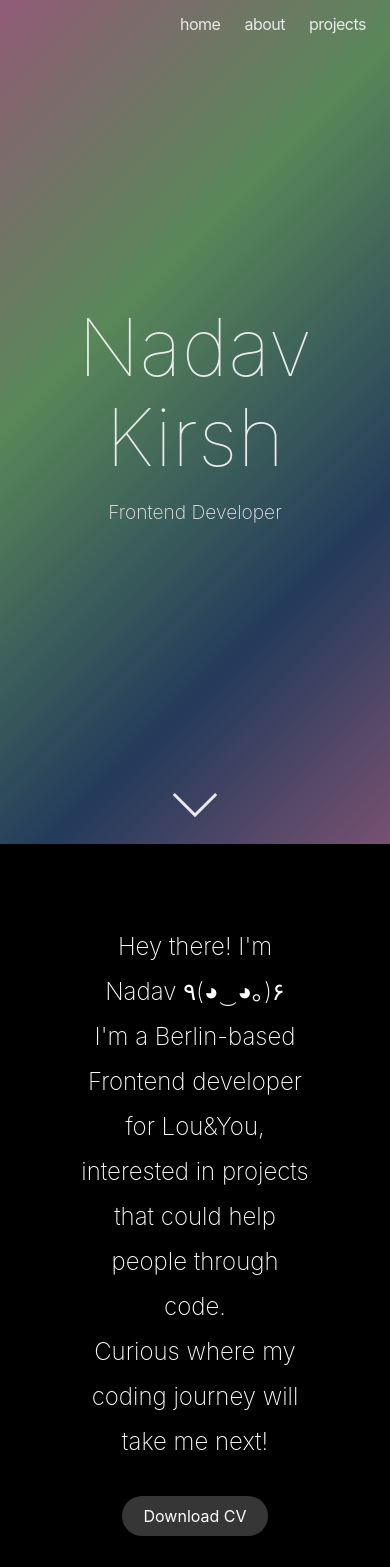
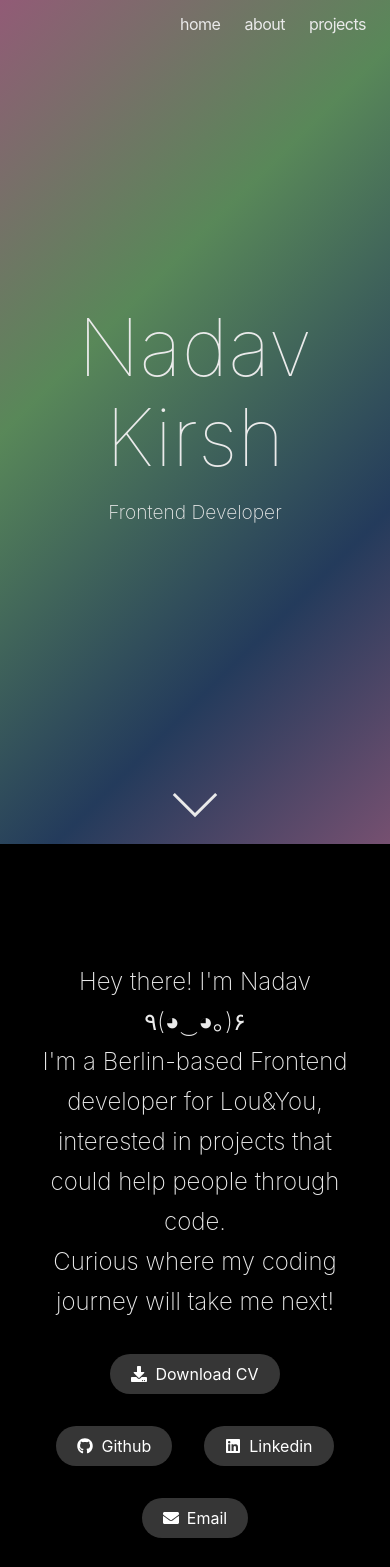
Before and after one commit to gene4/portfolio, a Next.js app: page / in a window 390 px wide. Shown: the top 1567 px of the page. Built offline with nearby package versions, Linux system fonts and the light colour scheme; a web font is replaced by a local one.

Commit message:
style update

```diff
--- a/package.json
+++ b/package.json
@@ -13,6 +13,7 @@
         "next": "12.1.6",
         "react": "18.1.0",
         "react-dom": "18.1.0",
+        "react-icons": "^4.4.0",
         "react-responsive-carousel": "^3.2.23"
     },
     "devDependencies": {
--- a/pages/index.js
+++ b/pages/index.js
@@ -1,14 +1,14 @@
 /* eslint-disable react/no-unescaped-entities */
 import Head from "next/head";
-import { motion, useViewportScroll, useTransform } from "framer-motion";
+import { motion } from "framer-motion";
 import styles from "../styles/Home.module.scss";
 import { useEffect, useState } from "react";
 import Link from "next/link";
 import Projects from "../components/Projects";
+import { FaGithub, FaLinkedin, FaDownload, FaEnvelope } from "react-icons/fa";
 
 export default function Home() {
     const [scrollY, setScrollY] = useState();
-    const { scrollYProgress } = useViewportScroll();
 
     useEffect(() => {
         const handleScroll = () => {
@@ -77,8 +77,8 @@ export default function Home() {
             </section>
             <section className={styles.section_2} id="about">
                 <motion.p
-                    initial={{ opacity: 0, color: "#eaeaea" }}
-                    whileInView={{ opacity: 1, color: "white" }}
+                    initial={{ opacity: 0 }}
+                    whileInView={{ opacity: 1 }}
                     transition={{
                         type: "spring",
                         stiffness: 15,
@@ -94,26 +94,37 @@ export default function Home() {
                     <a
                         target="_blank"
                         download
-                        className="button  my-5 is-dark is-rounded"
+                        className="button mt-5 mr-5 is-dark is-rounded"
                         href="/Nadav-Kirsh-CV.pdf"
                     >
+                        <FaDownload className="mr-2" />
                         Download CV
                     </a>
                     <a
                         rel="noreferrer"
                         target={"_blank"}
-                        className="button m-5  is-dark is-rounded"
+                        className="button mt-5 mr-5 is-dark is-rounded"
                         href="https://github.com/gene4"
                     >
+                        <FaGithub className="mr-2" />
                         Github
                     </a>
                     <a
                         rel="noreferrer"
                         target={"_blank"}
-                        className="button  my-5 is-dark is-rounded"
+                        className="button mt-5 mr-5 is-dark is-rounded"
                         href="https://www.linkedin.com/in/nadavkirsh/"
                     >
+                        <FaLinkedin className="mr-2" />
                         Linkedin
+                    </a>
+
+                    <a
+                        className="button mt-5 is-dark is-rounded"
+                        href="mailto:saturdaysyouth@gmail.com"
+                    >
+                        <FaEnvelope className="mr-2" />
+                        Email
                     </a>
                 </div>
             </section>
--- a/styles/Home.module.scss
+++ b/styles/Home.module.scss
@@ -35,7 +35,7 @@
 
 .section_2 {
     position: relative;
-    padding: 5rem !important;
+    padding: 5rem;
     background-color: black !important;
     color: #eaeaea;
     z-index: 4;
@@ -48,17 +48,20 @@
 
 @media (max-width: 600px) {
     .section_2 {
-        padding: 5rem 1.75rem;
+        display: flex;
+        flex-direction: column;
+        justify-content: center;
+        padding: 0 1.75rem;
 
         p {
             font-size: 1.5rem;
             text-align: center;
-            line-height: 45px;
+            line-height: 40px;
         }
 
         div {
             display: flex;
-            flex-direction: column;
+            flex-wrap: wrap;
             justify-content: center;
             align-items: center;
             margin-top: 3rem;
@@ -68,6 +71,7 @@
             }
         }
     }
+
     .landing_page {
         h1 {
             line-height: 90px;
```
Also changed, not shown: 1 other file (tests, documents, lock files or other folders).
